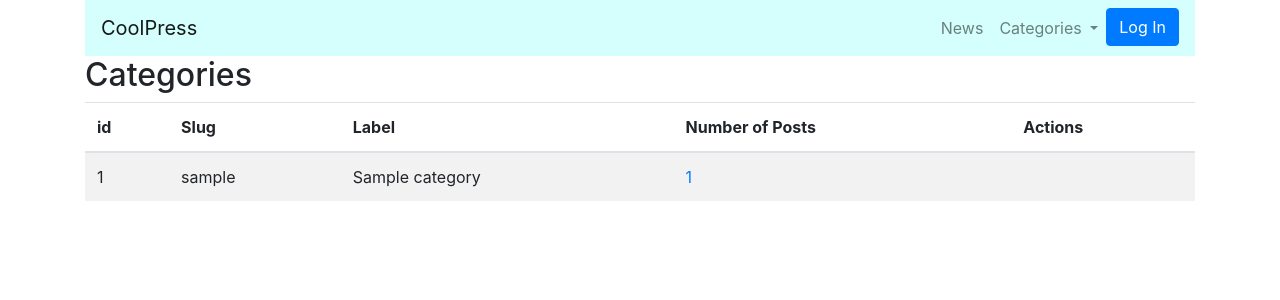
After one commit to tuxskar/coolpress, a Django app: page /categories/ in a window 1280 px wide. The commit adds this page. Shown: the top 300 px of the page. Run offline with Django 3.2, Linux system fonts and the light colour scheme; tables that the repository leaves empty hold one stand-in row (values such as "Sample post"); some libraries are stand-ins or nearby versions.

Commit message:
Added class based views to manage categories

```diff
--- a/coolpress/coolpress/settings.py
+++ b/coolpress/coolpress/settings.py
@@ -119,7 +119,7 @@ STATIC_URL = '/static/'
 
 DEFAULT_AUTO_FIELD = 'django.db.models.BigAutoField'
 
-HOME_INDEX = 'posts_list'
+HOME_INDEX = 'posts-list'
 LOGIN_REDIRECT_URL = HOME_INDEX
 LOGOUT_REDIRECT_URL = HOME_INDEX
 
--- a/coolpress/press/models.py
+++ b/coolpress/press/models.py
@@ -2,6 +2,7 @@ from enum import Enum
 
 from django.contrib.auth.models import User
 from django.db import models
+from django.urls import reverse
 
 
 class CoolUser(models.Model):
@@ -24,6 +25,9 @@ class Category(models.Model):
 
     def __str__(self):
         return f'{self.slug}'
+
+    def get_absolute_url(self):
+        return reverse('category-list')
 
 
 class PostStatus(Enum):
--- a/coolpress/press/templates/navbar.html
+++ b/coolpress/press/templates/navbar.html
@@ -9,7 +9,7 @@
     <div class="collapse navbar-collapse" id="navbarSupportedContent">
         <ul class="navbar-nav justify-content-end">
             <li class="nav-item">
-                <a class="nav-link" href="{% url 'posts_list' %}">News</span></a>
+                <a class="nav-link" href="{% url 'posts-list' %}">News</span></a>
             </li>
             <li class="nav-item dropdown">
                 <a class="nav-link dropdown-toggle" href="#" id="navbarDropdown" role="button"
@@ -18,8 +18,13 @@
                 </a>
                 <div class="dropdown-menu" aria-labelledby="navbarDropdown">
                     {% for category in categories %}
-                        <a class="dropdown-item" href="#">{{category.label}}</a>
+                    <a class="dropdown-item"
+                       href="{% url 'posts-list-by-category' category.slug %}">{{category.label}}</a>
                     {% endfor %}
+
+                    <div class="dropdown-divider"></div>
+                    <a class="dropdown-item" href="{% url 'category-list' %}">Category List</a>
+
                 </div>
             </li>
 
--- a/coolpress/press/templates/posts_detail.html
+++ b/coolpress/press/templates/posts_detail.html
@@ -28,7 +28,7 @@
 {% if user.is_authenticated and post_obj.author.user.username == user.username %}
 <div class="text-right">
     <a class="btn btn-info new-post-btn" role="button"
-       target='_blank' href="{% url 'post_update' post_obj.id %}">Update Post</a>
+       target='_blank' href="{% url 'post-update' post_obj.id %}">Update Post</a>
 </div>
 {% endif %}
 
--- /dev/null
+++ b/coolpress/press/templates/press/category_list.html
@@ -0,0 +1,41 @@
+{% extends 'base.html' %}
+
+{% block content %}
+<h2>Categories</h2>
+{% if user.is_authenticated %}
+<div class="text-right mb-2">
+    <a class="btn btn-info" href="{% url 'category-add' %}">Add New</a>
+</div>
+{% endif %}
+<table class="table table-striped">
+    <thead>
+    <tr>
+        <th>id</th>
+        <th>Slug</th>
+        <th>Label</th>
+        <th>Number of Posts</th>
+        <th>Actions</th>
+    </tr>
+    </thead>
+    <tbody>
+    {% for category in object_list %}
+    <tr scope="row">
+        <td>{{category.id}}</td>
+        <td>{{category.slug}}</td>
+        <td>{{category.label}}</td>
+        <td>
+            <a href="{% url 'posts-list-by-category' category.slug %}">
+                {{category.post_set.count}}
+            </a>
+        </td>
+        <td>
+            {% if user.is_authenticated %}
+            <a class="btn btn-success" href="{% url 'category-update' category.id %}">Edit</a>
+            {% endif %}
+        </td>
+    </tr>
+    {% endfor %}
+    </tbody>
+</table>
+
+{% endblock %}
--- a/coolpress/press/urls.py
+++ b/coolpress/press/urls.py
@@ -1,12 +1,20 @@
 from django.urls import path
 
 from . import views
-from .views import AboutView
+from .views import AboutView, CategoryListView, PostClassBasedListView, PostClassFilteringListView, \
+    CategoryCreateView, CategoryUpdateView, CategoryFormView
 
 urlpatterns = [
-    path('', views.post_list, name='posts_list'),
-    path('post/<int:post_id>/', views.post_detail, name='posts_detail'),
-    path('post/new/', views.post_update, name='post_new'),
-    path('post/update/<int:post_id>', views.post_update, name='post_update'),
+    path('', views.post_list, name='posts-list'),
+    path('post/<int:post_id>/', views.post_detail, name='posts-detail'),
+    path('post/add/', views.post_update, name='post-add'),
+    path('post/update/<int:post_id>', views.post_update, name='post-update'),
     path('about/', AboutView.as_view()),
+    path('categories/', CategoryListView.as_view(), name='category-list'),
+    path('posts/', PostClassBasedListView.as_view(), name='post-class-list'),
+    path('posts/<str:category_slug>', PostClassFilteringListView.as_view(),
+         name='posts-list-by-category'),
+    path('category/add/', CategoryCreateView.as_view(), name='category-add'),
+    path('category/sample-add/', CategoryFormView.as_view(), name='category-sample-add'),
+    path('category/<int:pk>/', CategoryUpdateView.as_view(), name='category-update'),
 ]
--- a/coolpress/press/views.py
+++ b/coolpress/press/views.py
@@ -1,11 +1,12 @@
 from django.contrib.auth.decorators import login_required
+from django.contrib.auth.mixins import LoginRequiredMixin
 from django.http import HttpResponseRedirect, HttpResponseBadRequest
 from django.shortcuts import render, get_object_or_404
 from django.urls import reverse
-from django.views.generic import TemplateView
+from django.views.generic import TemplateView, ListView, FormView, CreateView, UpdateView
 
-from press.forms import PostForm
-from press.models import PostStatus, Post, CoolUser
+from press.forms import PostForm, CategoryForm
+from press.models import PostStatus, Post, CoolUser, Category
 
 
 def post_list(request):
@@ -28,15 +29,13 @@ def post_update(request, post_id=None):
             return HttpResponseBadRequest('Not allowed to change others posts')
 
     if request.method == 'POST':
-        # create a form instance and populate it with data from the request:
         form = PostForm(request.POST, instance=post)
-        # check whether it's valid:
         if form.is_valid():
             instance = form.save(commit=False)
             username = request.user.username
             instance.author = CoolUser.objects.get(user__username=username)
             instance.save()
-            return HttpResponseRedirect(reverse('posts_detail', kwargs={'post_id': instance.id}))
+            return HttpResponseRedirect(reverse('posts-detail', kwargs={'post_id': instance.id}))
     else:
         form = PostForm(instance=post)
 
@@ -45,3 +44,37 @@ def post_update(request, post_id=None):
 
 class AboutView(TemplateView):
     template_name = "about.html"
+
+
+class CategoryListView(ListView):
+    model = Category
+
+
+class PostClassBasedListView(ListView):
+    limit = 20
+    queryset = Post.objects.filter(status=PostStatus.PUBLISHED.value).order_by('-last_update')[
+               :limit]
+    context_object_name = 'post_list'
+    template_name = 'posts_list.html'
+
+
+class PostClassFilteringListView(PostClassBasedListView):
+    def get_queryset(self):
+        category = get_object_or_404(Category, slug=self.kwargs['category_slug'])
+        return Post.objects.filter(status=PostStatus.PUBLISHED.value, category=category).order_by(
+            '-last_update')[:self.limit]
+
+
+class CategoryFormView(FormView):
+    template_name = 'press/category_form.html'
+    form_class = CategoryForm
+
+
+class CategoryCreateView(LoginRequiredMixin, CreateView):
+    model = Category
+    form_class = CategoryForm
+
+
+class CategoryUpdateView(LoginRequiredMixin, UpdateView):
+    model = Category
+    form_class = CategoryForm
```
Also changed, not shown: coolpress/press/forms.py (+11 -1 lines), coolpress/press/templates/posts_list.html (+15 -3 lines), coolpress/press/templates/press/category_form.html (added, +17 -0 lines).
